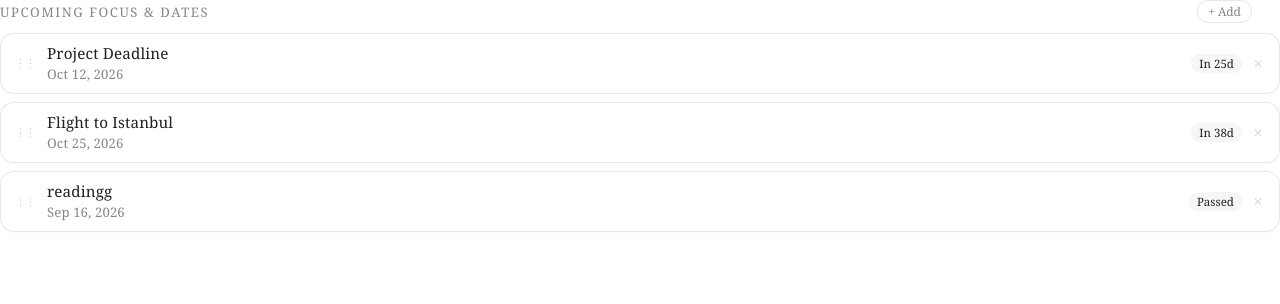
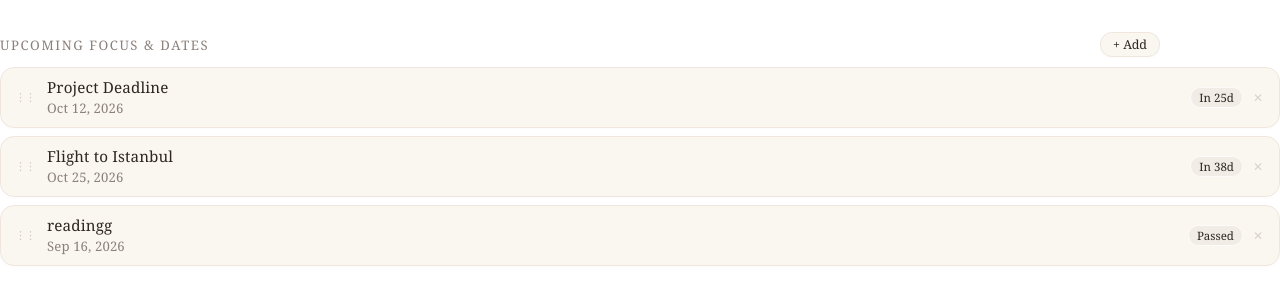
Before and after one commit to elenapiccina/dates, a plain HTML site: page index.html in a window 1280 px wide. Drawn offline with nearby package versions, Linux system fonts and the light colour scheme; a web font is replaced by a local one.

Commit message:
Update index.html

```diff
--- a/index.html
+++ b/index.html
@@ -8,16 +8,16 @@
     <link href="https://fonts.googleapis.com/css2?family=Alice&family=Cormorant+Garamond:wght@300;400&display=swap" rel="stylesheet">
     <style>
         :root {
-            --text-main: #231F20;
-            --text-muted: #8C828A;
-            --card-bg: #FFFFFF;
-            --card-border: rgba(230, 225, 228, 0.8);
+            --text-main: #2D2623;
+            --text-muted: #8C807B;
+            --card-bg: #FAF6F0; /* Warm Aesthetic Cream */
+            --card-border: #EFE7DE;
 
             /* Glass Badge Tiers */
-            --badge-future: rgba(245, 245, 248, 0.85);
-            --badge-week: rgba(220, 240, 230, 0.85);
-            --badge-soon: rgba(254, 236, 210, 0.85);
-            --badge-urgent: rgba(252, 218, 224, 0.9);
+            --badge-future: rgba(240, 235, 228, 0.9);
+            --badge-week: rgba(215, 232, 222, 0.9);
+            --badge-soon: rgba(250, 230, 205, 0.9);
+            --badge-urgent: rgba(248, 212, 218, 0.95);
         }
 
         * {
@@ -30,9 +30,9 @@
 
         body {
             font-family: 'Alice', 'Cormorant Garamond', Georgia, serif;
-            background-color: transparent; /* Seamless fit with no extra background space */
+            background-color: transparent; /* Cuts extra background space */
             color: var(--text-main);
-            padding: 0;
+            padding: 32px 0 0 0; /* Top padding clears Notion's top hover overlay bar */
             margin: 0;
             width: 100%;
         }
@@ -48,7 +48,7 @@
             justify-content: space-between;
             align-items: center;
             margin-bottom: 10px;
-            padding-right: 28px; /* Offset for Notion block overlay controls */
+            padding-right: 120px; /* Shifted left so Notion top-right icons never block click */
         }
 
         h3 {
@@ -62,22 +62,21 @@
         }
 
         .btn-add {
-            background: rgba(255, 255, 255, 0.85);
-            backdrop-filter: blur(6px);
+            background: var(--card-bg);
             border: 1px solid var(--card-border);
-            color: var(--text-muted);
-            padding: 2px 10px;
+            color: var(--text-main);
+            padding: 3px 12px;
             border-radius: 12px;
             font-family: 'Alice', Georgia, serif;
-            font-size: 0.75rem;
+            font-size: 0.78rem;
             cursor: pointer;
             transition: all 0.2s ease;
+            box-shadow: 0 1px 3px rgba(0, 0, 0, 0.02);
         }
 
         .btn-add:hover {
-            color: var(--text-main);
             background: #ffffff;
-            border-color: #d0c8cd;
+            border-color: #DDD4C8;
         }
 
         /* Form Controls */
@@ -91,7 +90,6 @@
             grid-template-columns: 2fr 1.2fr auto;
             gap: 8px;
             align-items: center;
-            box-shadow: 0 2px 10px rgba(0, 0, 0, 0.02);
         }
 
         .event-form.active {
@@ -105,12 +103,13 @@
             font-family: 'Alice', Georgia, serif;
             font-size: 0.85rem;
             outline: none;
+            background: #ffffff;
             color: var(--text-main);
         }
 
         .event-form button {
             padding: 4px 10px;
-            background: rgba(229, 140, 163, 0.85);
+            background: #E58CA3;
             border: none;
             border-radius: 6px;
             font-family: 'Alice', Georgia, serif;
@@ -134,14 +133,14 @@
             justify-content: space-between;
             align-items: center;
             border: 1px solid var(--card-border);
-            box-shadow: 0 1px 4px rgba(0, 0, 0, 0.02);
+            box-shadow: 0 1px 3px rgba(0, 0, 0, 0.02);
             cursor: grab;
             transition: transform 0.15s ease, box-shadow 0.15s ease;
         }
 
         .event-card:hover {
             transform: translateY(-1px);
-            box-shadow: 0 3px 10px rgba(0, 0, 0, 0.04);
+            box-shadow: 0 3px 8px rgba(0, 0, 0, 0.04);
         }
 
         .event-card.dragging {
@@ -156,13 +155,12 @@
         }
 
         .drag-handle {
-            color: rgba(180, 172, 178, 0.6);
+            color: rgba(180, 168, 160, 0.6);
             font-size: 11px;
             letter-spacing: -1px;
             cursor: grab;
         }
 
-        /* Delicate Thin Serif Typography */
         .event-text-group {
             display: flex;
             flex-direction: column;
@@ -218,8 +216,7 @@
             border-radius: 10px;
             white-space: nowrap;
             color: var(--text-main);
-            backdrop-filter: blur(6px);
-            border: 1px solid rgba(255, 255, 255, 0.9);
+            border: 1px solid rgba(255, 255, 255, 0.8);
         }
 
         .badge-tier-future { background-color: var(--badge-future); }
@@ -272,14 +269,14 @@
     </div>
 
     <script>
-        let events = JSON.parse(localStorage.getItem('notion_alice_thin_dates')) || [
+        let events = JSON.parse(localStorage.getItem('notion_cream_thin_dates')) || [
             { id: '1', title: 'Project Deadline', date: '2026-10-12' },
             { id: '2', title: 'Flight to Istanbul', date: '2026-10-25' },
             { id: '3', title: 'readingg', date: '2026-09-16' }
         ];
 
         function saveToStorage() {
-            localStorage.setItem('notion_alice_thin_dates', JSON.stringify(events));
+            localStorage.setItem('notion_cream_thin_dates', JSON.stringify(events));
         }
 
         function toggleForm() {
@@ -287,7 +284,6 @@
             form.classList.toggle('active');
         }
 
-        /* Formats exact date matching image style: "Oct 12, 2026" / "Sep 16, 2026" */
         function formatDateExact(dateString) {
             if (!dateString) return '';
             const parts = dateString.split('-');
```
